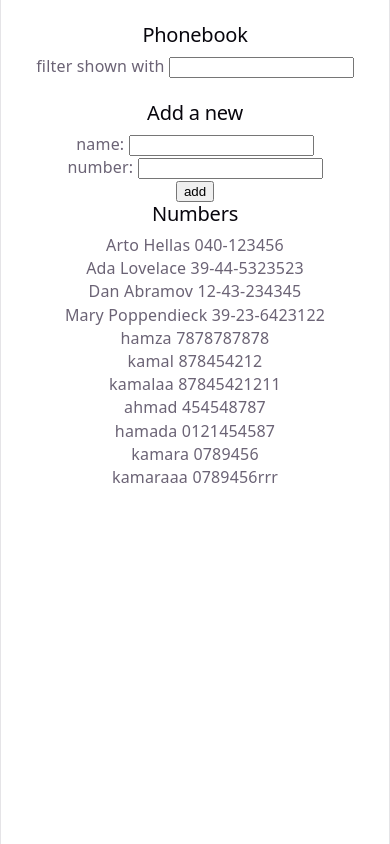
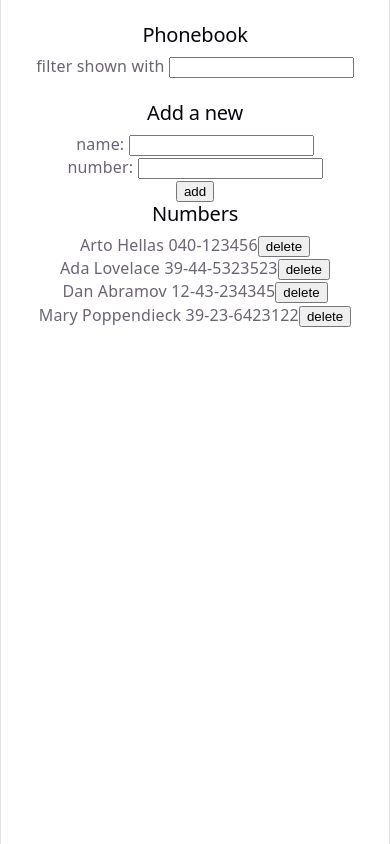
Before and after one commit to Hamser1001/fullstackopen, a React (Vite) app in the folder part2/phonebook/: page / in a window 390 px wide. Built offline with nearby package versions, Linux system fonts and the light colour scheme; data requests are answered from the project's data file.

Commit message:
update: complete the exercise 2.14 The Phonebook step 9

```diff
--- a/part2/phonebook/db.json
+++ b/part2/phonebook/db.json
@@ -19,41 +19,6 @@
       "name": "Mary Poppendieck",
       "number": "39-23-6423122",
       "id": "4"
-    },
-    {
-      "name": "hamza",
-      "number": "7878787878",
-      "id": "z1SDoLBIqes"
-    },
-    {
-      "name": "kamal",
-      "number": "878454212",
-      "id": "-LxlB2gBWfI"
-    },
-    {
-      "name": "kamalaa",
-      "number": "87845421211",
-      "id": "5BFnUFIuHfU"
-    },
-    {
-      "name": "ahmad",
-      "number": "454548787",
-      "id": "K1TWSWDIBRU"
-    },
-    {
-      "name": "hamada",
-      "number": "0121454587",
-      "id": "pWIpuGwZMt8"
-    },
-    {
-      "name": "kamara",
-      "number": "0789456",
-      "id": "WvlxDyIPcVo"
-    },
-    {
-      "name": "kamaraaa",
-      "number": "0789456rrr",
-      "id": "XgyUE-7ypd0"
     }
   ],
   "$schema": "./node_modules/json-server/schema.json"
--- a/part2/phonebook/src/App.jsx
+++ b/part2/phonebook/src/App.jsx
@@ -48,11 +48,30 @@ const App = () => {
     setSearchTerm(event.target.value);
   };
 
+  const handleDeleteBtn = (id) => {
+    const personToDelete = persons.find((p) => p.id === id);
+
+    if (!personToDelete) return;
+
+    if (window.confirm(`deelete ${personToDelete.name}?`)) {
+      personsService
+        .deletePerson(id)
+        .then(() => {
+          setPersons(persons.filter((person) => person.id !== id));
+        })
+        .catch((error) => {
+          alert(
+            `the person '${personToDelete.name}' was already deleted`,
+          );
+          setPersons(persons.filter((person) => person.id !== id));
+        });
+    }
+  };
+
   return (
     <div>
       <br />
       <h2>Phonebook</h2>
-
       <Filter value={searchTerm} onChange={filterSearch} />
       <br />
       <h2>Add a new</h2>
@@ -61,10 +80,12 @@ const App = () => {
         numberHandle={handleNumberChange}
         buttonClick={handleAddBtn}
       />
-
       <h2>Numbers</h2>
-
-      <Persons persons={persons} searchTerm={searchTerm} />
+      <Persons
+        persons={persons}
+        searchTerm={searchTerm}
+        deleteBtn={handleDeleteBtn}
+      />
     </div>
   );
 };
--- a/part2/phonebook/src/components/Persons.jsx
+++ b/part2/phonebook/src/components/Persons.jsx
@@ -1,4 +1,4 @@
-const Persons = ({ persons, searchTerm }) => {
+const Persons = ({ persons, searchTerm, deleteBtn }) => {
   return (
     <>
       {persons
@@ -8,6 +8,7 @@ const Persons = ({ persons, searchTerm }) => {
         .map((person) => (
           <p key={person.id}>
             {person.name} {person.number}
+            <button onClick={() => deleteBtn(person.id)}>delete</button>
           </p>
         ))}
     </>
--- a/part2/phonebook/src/services/personsModule.js
+++ b/part2/phonebook/src/services/personsModule.js
@@ -12,4 +12,9 @@ const addPerson = (person) => {
   return request.then((response) => response.data);
 };
 
-export default { addPerson, getAll };
+const deletePerson = (id) => {
+  const request = axios.delete(`${baseUrl}/${id}`);
+  return request.then((response) => response.data);
+};
+
+export default { addPerson, getAll, deletePerson };
```
